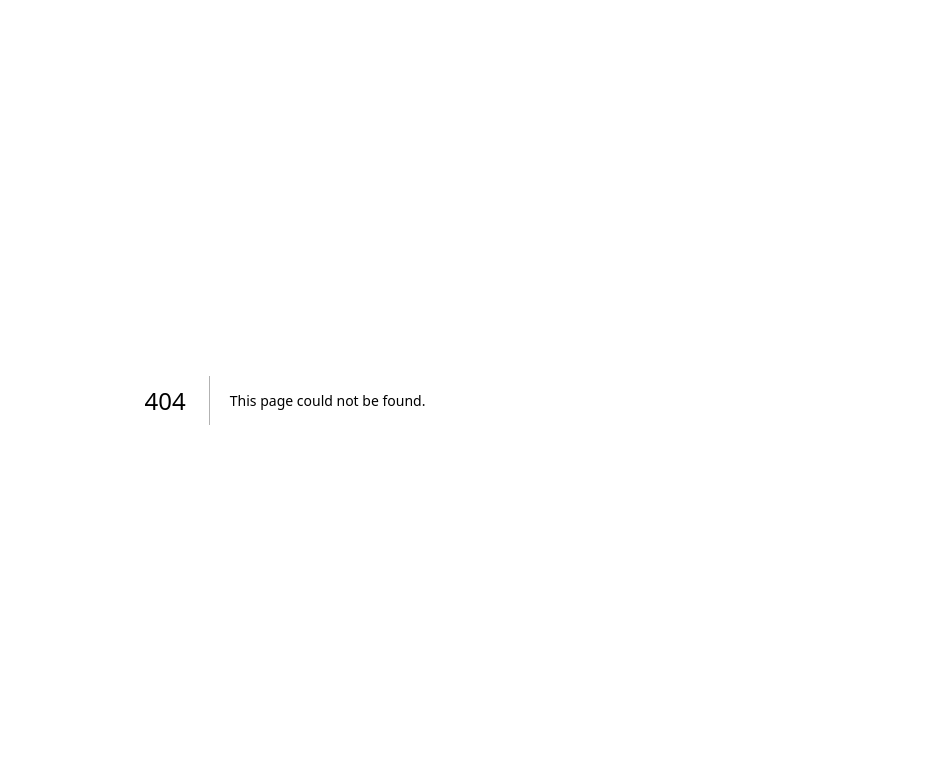
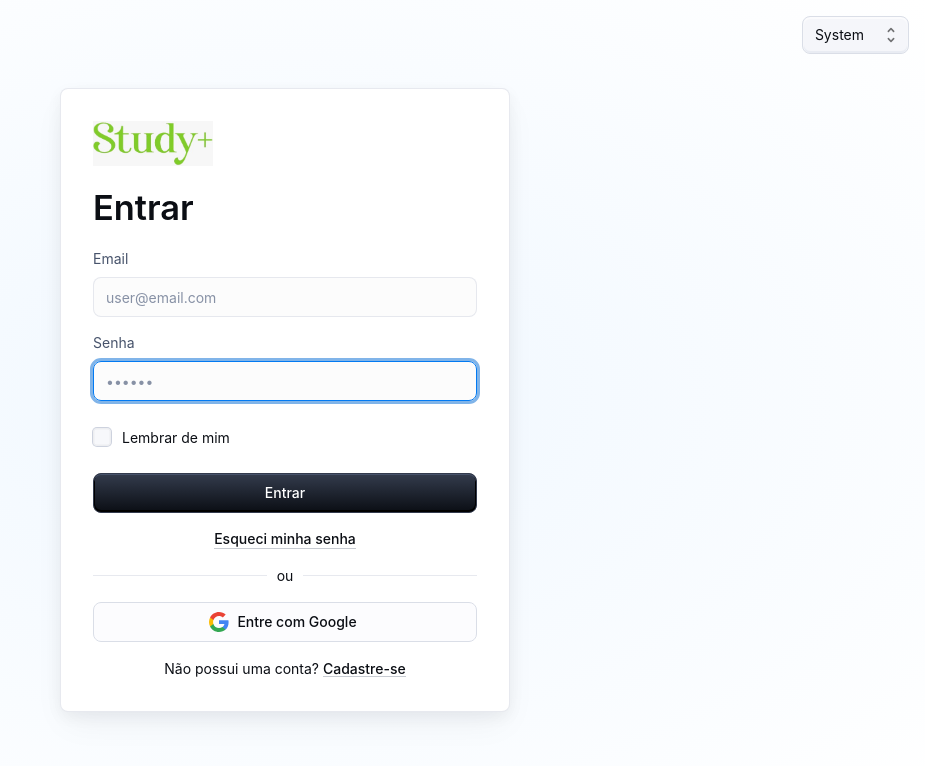
Before and after one commit to matheus-kiyoshi/studyplus-app, a Next.js app: page /sign-in in a window 1280 px wide. Before the commit this address had no page. Shown: the top 766 px of the page, without its empty margins (355-1280 px from the left). Built offline with nearby package versions, Linux system fonts and the light colour scheme; what @mui/material-nextjs would draw is missing.

Commit message:
feat: login page styles

```diff
--- /dev/null
+++ b/src/app/sign-in/page.tsx
@@ -0,0 +1,217 @@
+'use client'
+import * as React from 'react'
+import Box from '@mui/material/Box'
+import Button from '@mui/material/Button'
+import Checkbox from '@mui/material/Checkbox'
+import FormControlLabel from '@mui/material/FormControlLabel'
+import Divider from '@mui/material/Divider'
+import FormLabel from '@mui/material/FormLabel'
+import FormControl from '@mui/material/FormControl'
+import Link from '@mui/material/Link'
+import TextField from '@mui/material/TextField'
+import Typography from '@mui/material/Typography'
+import Stack from '@mui/material/Stack'
+import MuiCard from '@mui/material/Card'
+import { styled } from '@mui/material/styles'
+import ForgotPassword from '@/components/sign-in/ForgotPassword'
+import { GoogleIcon, SitemarkIcon } from '@/components/sign-in/CustomIcons'
+import ColorModeSelect from '@/shared-theme/ColorModeSelect'
+
+const Card = styled(MuiCard)(({ theme }) => ({
+  display: 'flex',
+  flexDirection: 'column',
+  alignSelf: 'center',
+  width: '100%',
+  padding: theme.spacing(4),
+  gap: theme.spacing(2),
+  margin: 'auto',
+  [theme.breakpoints.up('sm')]: {
+    maxWidth: '450px',
+  },
+  boxShadow:
+    'hsla(220, 30%, 5%, 0.05) 0px 5px 15px 0px, hsla(220, 25%, 10%, 0.05) 0px 15px 35px -5px',
+  ...theme.applyStyles('dark', {
+    boxShadow:
+      'hsla(220, 30%, 5%, 0.5) 0px 5px 15px 0px, hsla(220, 25%, 10%, 0.08) 0px 15px 35px -5px',
+  }),
+}))
+
+const SignInContainer = styled(Stack)(({ theme }) => ({
+  height: 'calc((1 - var(--template-frame-height, 0)) * 100dvh)',
+  minHeight: '100%',
+  padding: theme.spacing(2),
+  [theme.breakpoints.up('sm')]: {
+    padding: theme.spacing(4),
+  },
+  '&::before': {
+    content: '""',
+    display: 'block',
+    position: 'absolute',
+    zIndex: -1,
+    inset: 0,
+    backgroundImage:
+      'radial-gradient(ellipse at 50% 50%, hsl(210, 100%, 97%), hsl(0, 0%, 100%))',
+    backgroundRepeat: 'no-repeat',
+    ...theme.applyStyles('dark', {
+      backgroundImage:
+        'radial-gradient(at 50% 50%, hsla(210, 100%, 16%, 0.5), hsl(220, 30%, 5%))',
+    }),
+  },
+}))
+
+// eslint-disable-next-line @typescript-eslint/no-unused-vars
+export default function SignIn(props: { disableCustomTheme?: boolean }) {
+  const [emailError, setEmailError] = React.useState(false)
+  const [emailErrorMessage, setEmailErrorMessage] = React.useState('')
+  const [passwordError, setPasswordError] = React.useState(false)
+  const [passwordErrorMessage, setPasswordErrorMessage] = React.useState('')
+  const [open, setOpen] = React.useState(false)
+
+  const handleClickOpen = () => {
+    setOpen(true)
+  }
+
+  const handleClose = () => {
+    setOpen(false)
+  }
+
+  const handleSubmit = (event: React.FormEvent<HTMLFormElement>) => {
+    if (emailError || passwordError) {
+      event.preventDefault()
+      return
+    }
+    const data = new FormData(event.currentTarget)
+    console.log({
+      email: data.get('email'),
+      password: data.get('password'),
+    })
+  }
+
+  const validateInputs = () => {
+    const email = document.getElementById('email') as HTMLInputElement
+    const password = document.getElementById('password') as HTMLInputElement
+
+    let isValid = true
+
+    if (!email.value || !/\S+@\S+\.\S+/.test(email.value)) {
+      setEmailError(true)
+      setEmailErrorMessage('Por favor, insira um email válido.')
+      isValid = false
+    } else {
+      setEmailError(false)
+      setEmailErrorMessage('')
+    }
+
+    if (!password.value || password.value.length < 6) {
+      setPasswordError(true)
+      setPasswordErrorMessage('A senha deve ter pelo menos 6 caracteres.')
+      isValid = false
+    } else {
+      setPasswordError(false)
+      setPasswordErrorMessage('')
+    }
+
+    return isValid
+  }
+
+  return (
+    <SignInContainer direction="column" justifyContent="space-between">
+      <ColorModeSelect sx={{ position: 'fixed', top: '1rem', right: '1rem' }} />
+      <Card variant="outlined">
+        <SitemarkIcon />
+        <Typography
+          component="h1"
+          variant="h4"
+          sx={{ width: '100%', fontSize: 'clamp(2rem, 10vw, 2.15rem)' }}
+        >
+          Entrar
+        </Typography>
+        <Box
+          component="form"
+          onSubmit={handleSubmit}
+          noValidate
+          sx={{
+            display: 'flex',
+            flexDirection: 'column',
+            width: '100%',
+            gap: 2,
+          }}
+        >
+          <FormControl>
+            <FormLabel htmlFor="email">Email</FormLabel>
+            <TextField
+              error={emailError}
+              helperText={emailErrorMessage}
+              id="email"
+              type="email"
+              name="email"
+              placeholder="user@email.com"
+              autoComplete="email"
+              autoFocus
+              required
+              fullWidth
+              variant="outlined"
+              color={emailError ? 'error' : 'primary'}
+            />
+          </FormControl>
+          <FormControl>
+            <FormLabel htmlFor="password">Senha</FormLabel>
+            <TextField
+              error={passwordError}
+              helperText={passwordErrorMessage}
+              name="password"
+              placeholder="••••••"
+              type="password"
+              id="password"
+              autoComplete="current-password"
+              autoFocus
+              required
+              fullWidth
+              variant="outlined"
+              color={passwordError ? 'error' : 'primary'}
+            />
+          </FormControl>
+          <FormControlLabel
+            control={<Checkbox value="remember" color="primary" />}
+            label="Lembrar de mim"
+          />
+          <ForgotPassword open={open} handleClose={handleClose} />
+          <Button
+            type="submit"
+            fullWidth
+            variant="contained"
+            onClick={validateInputs}
+          >
+            Entrar
+          </Button>
+          <Link
+            component="button"
+            type="button"
+            onClick={handleClickOpen}
+            variant="body2"
+            sx={{ alignSelf: 'center' }}
+          >
+            Esqueci minha senha
+          </Link>
+        </Box>
+        <Divider>ou</Divider>
+        <Box sx={{ display: 'flex', flexDirection: 'column', gap: 2 }}>
+          <Button
+            fullWidth
+            variant="outlined"
+            onClick={() => alert('Entrar com Google')}
+            startIcon={<GoogleIcon />}
+          >
+            Entre com Google
+          </Button>
+          <Typography sx={{ textAlign: 'center' }}>
+            Não possui uma conta?{' '}
+            <Link href="/sign-in" variant="body2" sx={{ alignSelf: 'center' }}>
+              Cadastre-se
+            </Link>
+          </Typography>
+        </Box>
+      </Card>
+    </SignInContainer>
+  )
+}
--- /dev/null
+++ b/src/components/sign-in/CustomIcons.tsx
@@ -0,0 +1,38 @@
+import SvgIcon from '@mui/material/SvgIcon'
+import Image from 'next/image'
+import studypluslogo from '@/../public/studyplus-logo.jpeg'
+
+export function SitemarkIcon() {
+  return <Image alt="Logo" src={studypluslogo} height={86} width={120} />
+}
+
+export function GoogleIcon() {
+  return (
+    <SvgIcon>
+      <svg
+        width="16"
+        height="16"
+        viewBox="0 0 16 16"
+        fill="none"
+        xmlns="http://www.w3.org/2000/svg"
+      >
+        <path
+          d="M15.68 8.18182C15.68 7.61455 15.6291 7.06909 15.5345 6.54545H8V9.64364H12.3055C12.1164 10.64 11.5491 11.4836 10.6982 12.0509V14.0655H13.2945C14.8073 12.6691 15.68 10.6182 15.68 8.18182Z"
+          fill="#4285F4"
+        />
+        <path
+          d="M8 16C10.16 16 11.9709 15.2873 13.2945 14.0655L10.6982 12.0509C9.98545 12.5309 9.07636 12.8218 8 12.8218C5.92 12.8218 4.15273 11.4182 3.52 9.52727H0.858182V11.5927C2.17455 14.2036 4.87273 16 8 16Z"
+          fill="#34A853"
+        />
+        <path
+          d="M3.52 9.52C3.36 9.04 3.26545 8.53091 3.26545 8C3.26545 7.46909 3.36 6.96 3.52 6.48V4.41455H0.858182C0.312727 5.49091 0 6.70545 0 8C0 9.29455 0.312727 10.5091 0.858182 11.5855L2.93091 9.97091L3.52 9.52Z"
+          fill="#FBBC05"
+        />
+        <path
+          d="M8 3.18545C9.17818 3.18545 10.2255 3.59273 11.0618 4.37818L13.3527 2.08727C11.9636 0.792727 10.16 0 8 0C4.87273 0 2.17455 1.79636 0.858182 4.41455L3.52 6.48C4.15273 4.58909 5.92 3.18545 8 3.18545Z"
+          fill="#EA4335"
+        />
+      </svg>
+    </SvgIcon>
+  )
+}
--- /dev/null
+++ b/src/components/sign-in/ForgotPassword.tsx
@@ -0,0 +1,60 @@
+import * as React from 'react'
+import Button from '@mui/material/Button'
+import Dialog from '@mui/material/Dialog'
+import DialogActions from '@mui/material/DialogActions'
+import DialogContent from '@mui/material/DialogContent'
+import DialogContentText from '@mui/material/DialogContentText'
+import DialogTitle from '@mui/material/DialogTitle'
+import OutlinedInput from '@mui/material/OutlinedInput'
+
+interface ForgotPasswordProps {
+  open: boolean
+  handleClose: () => void
+}
+
+export default function ForgotPassword({
+  open,
+  handleClose,
+}: ForgotPasswordProps) {
+  return (
+    <Dialog
+      open={open}
+      onClose={handleClose}
+      PaperProps={{
+        component: 'form',
+        onSubmit: (event: React.FormEvent<HTMLFormElement>) => {
+          event.preventDefault()
+          handleClose()
+        },
+        sx: { backgroundImage: 'none' },
+      }}
+    >
+      <DialogTitle>Reset password</DialogTitle>
+      <DialogContent
+        sx={{ display: 'flex', flexDirection: 'column', gap: 2, width: '100%' }}
+      >
+        <DialogContentText>
+          Enter your account&apos;s email address, and we&apos;ll send you a
+          link to reset your password.
+        </DialogContentText>
+        <OutlinedInput
+          autoFocus
+          required
+          margin="dense"
+          id="email"
+          name="email"
+          label="Email address"
+          placeholder="Email address"
+          type="email"
+          fullWidth
+        />
+      </DialogContent>
+      <DialogActions sx={{ pb: 3, px: 3 }}>
+        <Button onClick={handleClose}>Cancel</Button>
+        <Button variant="contained" type="submit">
+          Continue
+        </Button>
+      </DialogActions>
+    </Dialog>
+  )
+}
```
